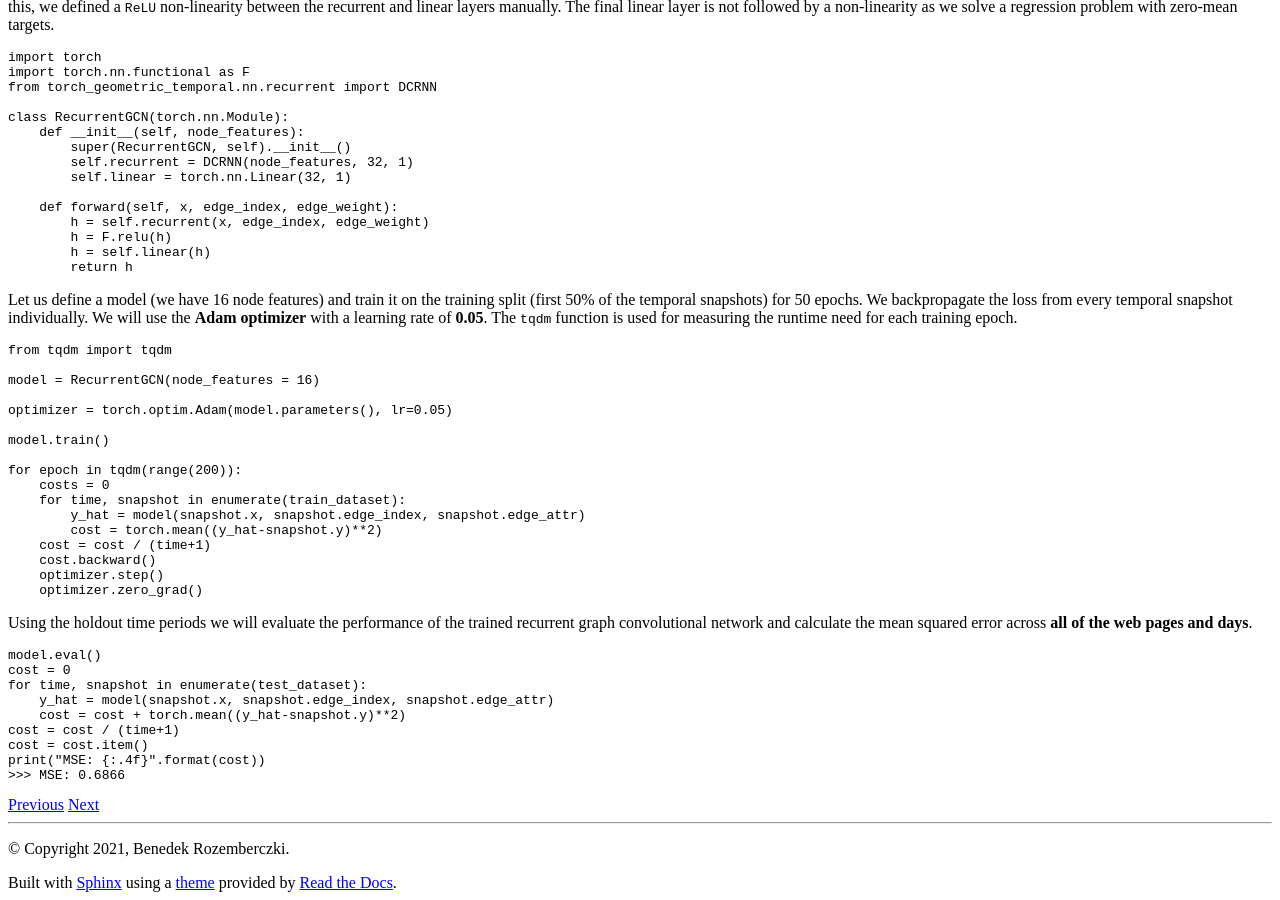
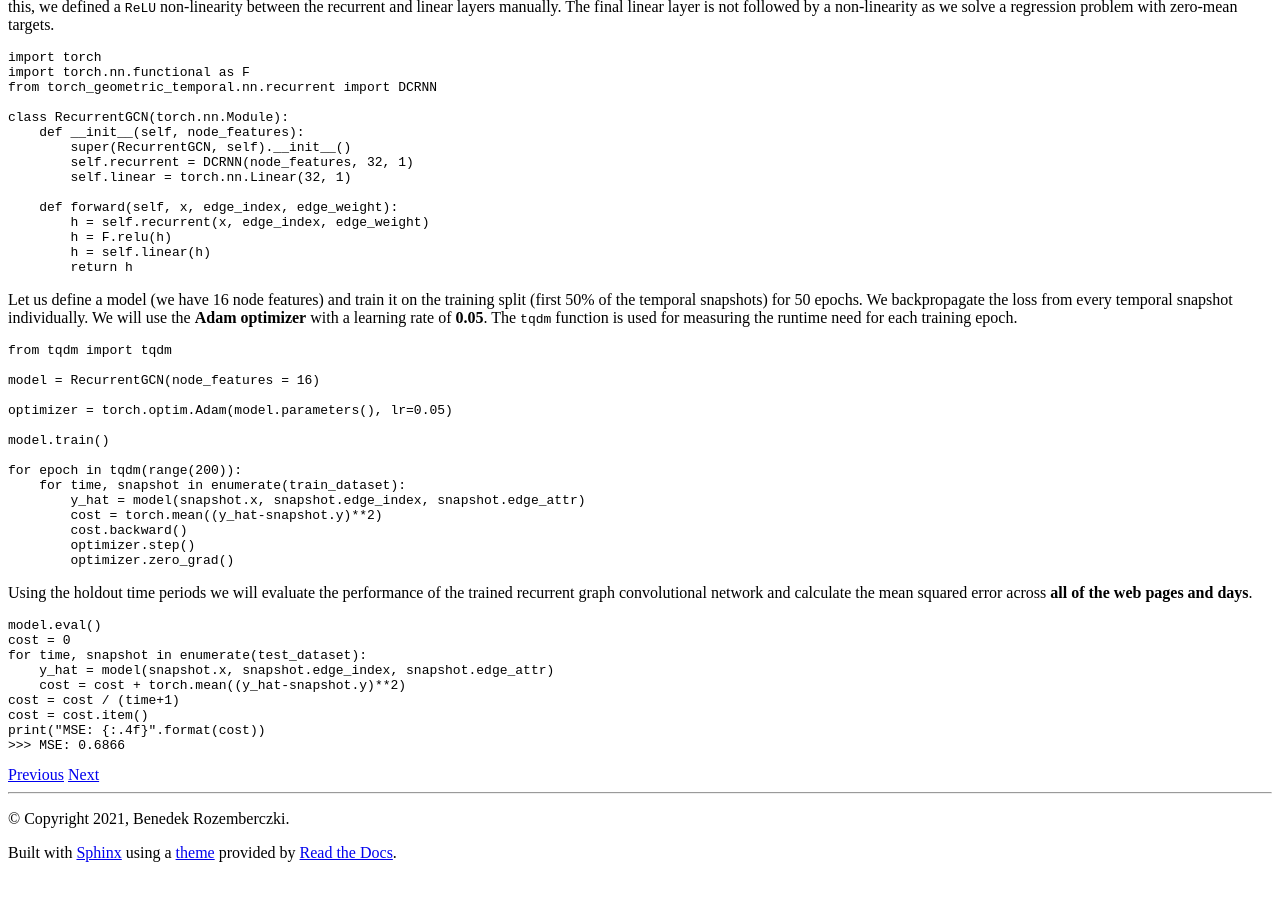
Before and after one commit to benedekrozemberczki/pytorch_geometric_temporal, a Sphinx documentation site: the page built from docs/source/notes/introduction.rst, in a window 1280 px wide and 900 px high, scrolled down 4913 px. Built offline with Sphinx 7.4.7 and the Read the Docs theme 2.0.0, drawn with Linux system fonts in a browser that asks for light colours; after the commit the page ends 5783 px from its top, so only the background shows below that.

Commit message:
Update Story

```diff
--- a/docs/source/notes/introduction.rst
+++ b/docs/source/notes/introduction.rst
@@ -244,14 +244,12 @@ Let us define a model (we have 16 node features) and train it on the training sp
     model.train()
 
     for epoch in tqdm(range(200)):
-        costs = 0
         for time, snapshot in enumerate(train_dataset):
             y_hat = model(snapshot.x, snapshot.edge_index, snapshot.edge_attr)
             cost = torch.mean((y_hat-snapshot.y)**2)
-        cost = cost / (time+1)
-        cost.backward()
-        optimizer.step()
-        optimizer.zero_grad()
+            cost.backward()
+            optimizer.step()
+            optimizer.zero_grad()
 
 Using the holdout time periods we will evaluate the performance of the trained recurrent graph convolutional network and calculate the mean squared error across **all of the web pages and days**.
 
```
